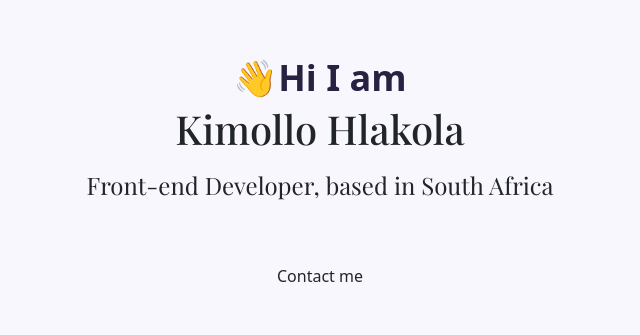
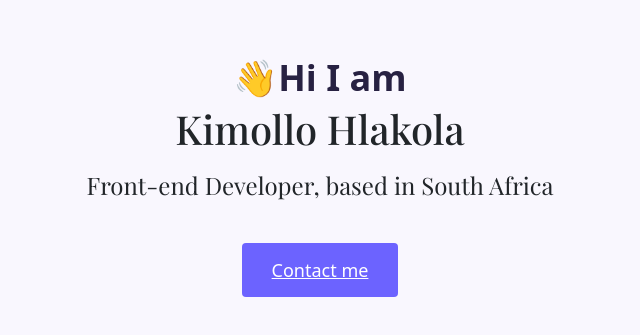
Before and after one commit to Kimollo/portfolio-Project, a plain HTML site: page index.html in a window 1280 px wide. Shown: the part 109-444 px from the top of the page, without its empty margins (320-960 px from the left). Drawn offline with nearby package versions, Linux system fonts and the light colour scheme; a web font is replaced by a local one.

Commit message:
Style the Contact me button

```diff
--- a/index.html
+++ b/index.html
@@ -45,7 +45,7 @@
       <h1>Kimollo Hlakola</h1>
       <h2 class="mb-5">Front-end Developer, based in South Africa</h2>
       <div>
-        <a href="#" class="btn btn-branding">Contact me</a>
+        <a href="#" class="btn-branding">Contact me</a>
       </div>
     </div>
   </body>
```
